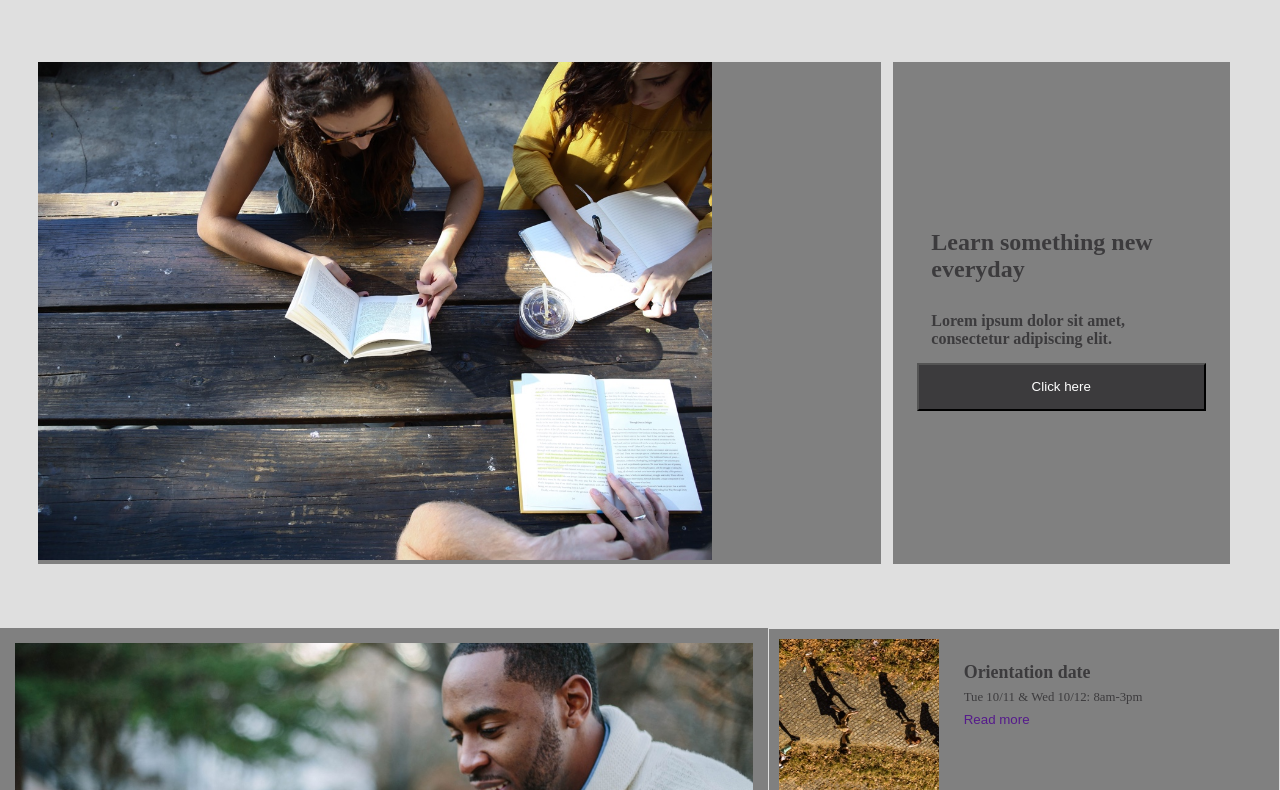
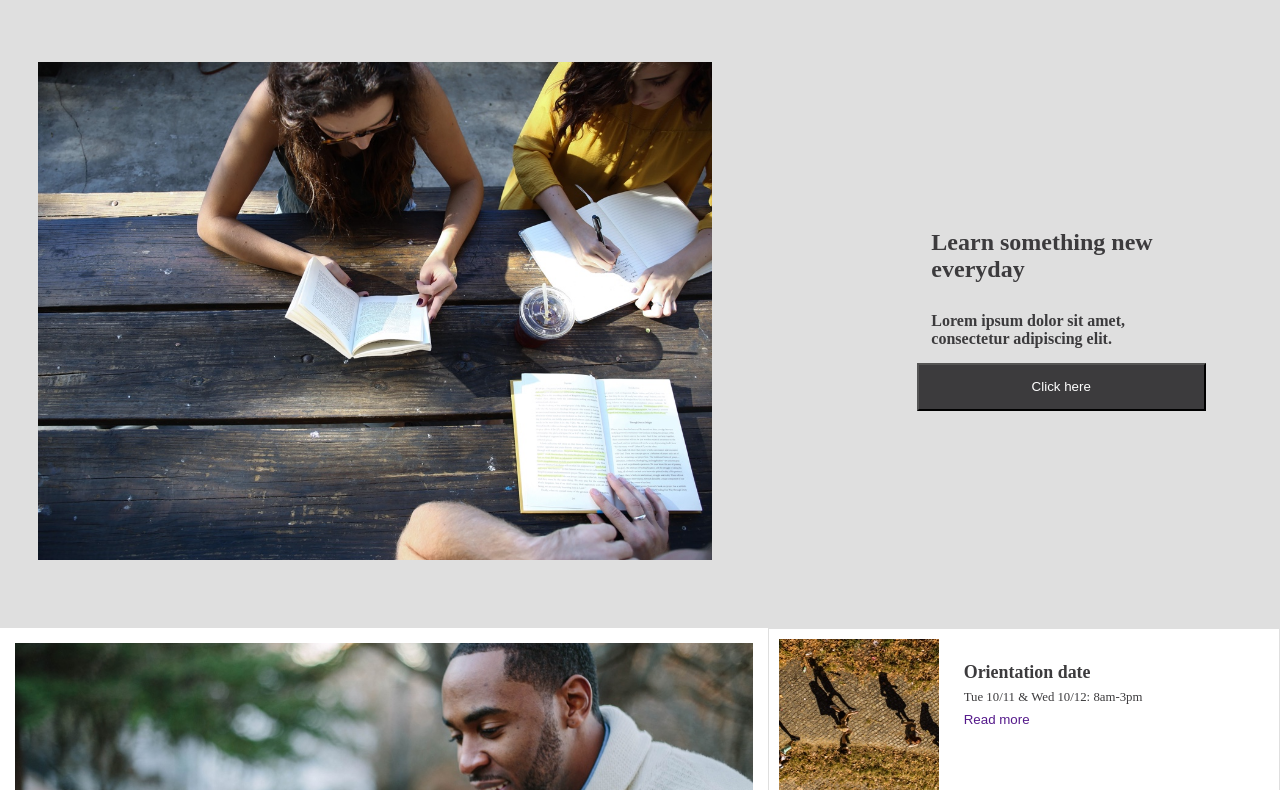
Before and after one commit to Rishabh-JSD/colmar-acadmy, a plain HTML site: page index.html in a window 1280 px wide. Shown: the part 62-852 px from the top of the page. Drawn offline with Linux system fonts and the light colour scheme.

Commit message:
Update colmar.css

```diff
--- a/colmar.css
+++ b/colmar.css
@@ -2,7 +2,7 @@
 
     margin: 0;
     padding: 0;
-    background-color: gray;
+
 }
 
 :root {
```
